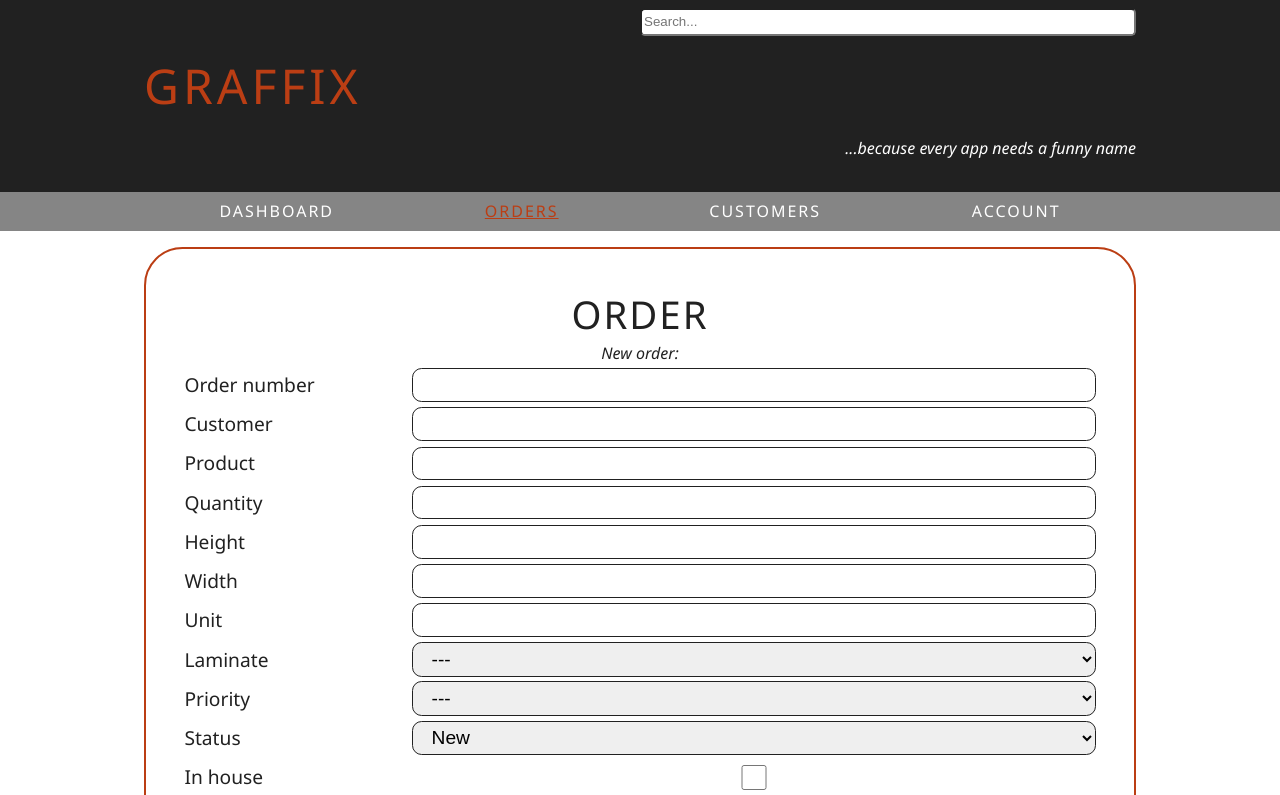
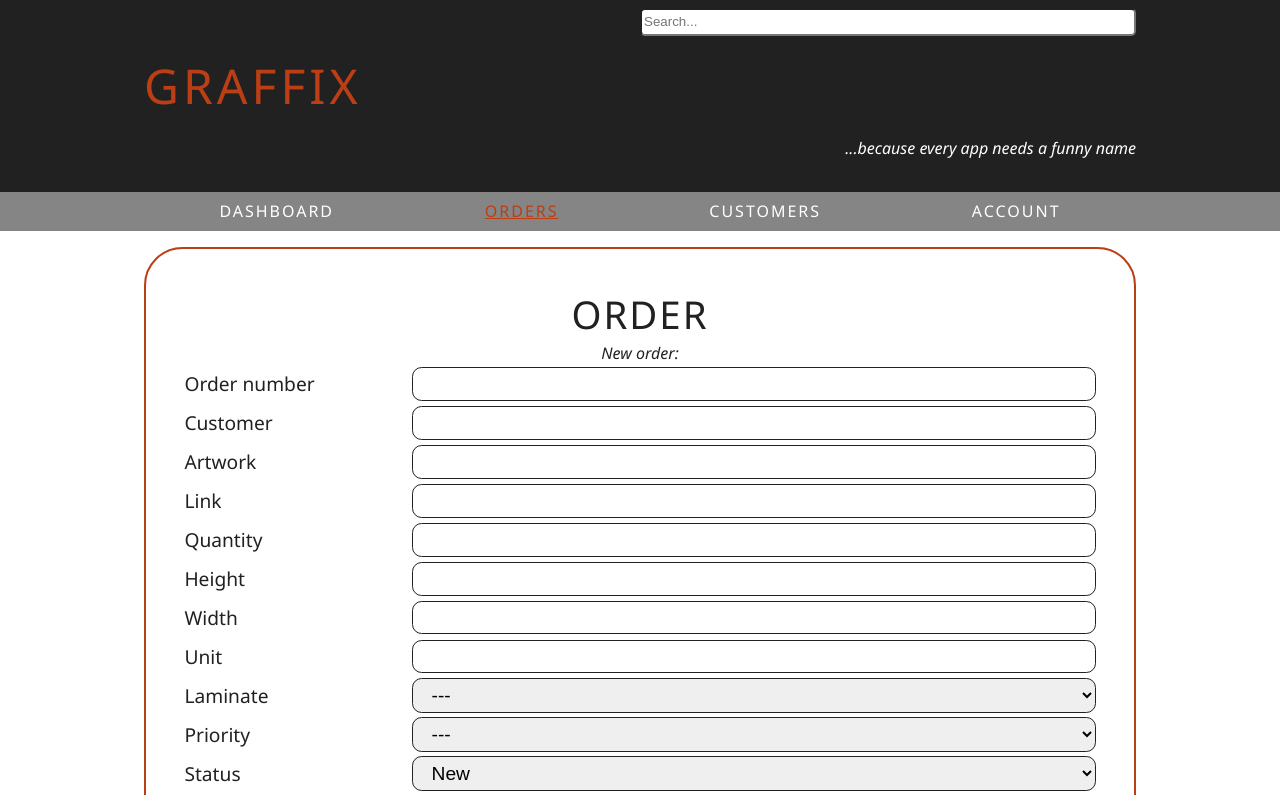
Before and after one commit to iangoodnight/graffix, a Next.js app: page /orders/new in a window 1280 px wide. Shown: the top 795 px of the page. Built offline with nearby package versions, Linux system fonts and the light colour scheme.

Commit message:
fixing this dumb mongo model

```diff
--- a/components/OrderForm.js
+++ b/components/OrderForm.js
@@ -13,18 +13,22 @@ const OrderForm = ({ formId, orderForm, forNewOrder = true }) => {
   const [form, setForm] = useState({
     order_number: orderForm.order_number,
     customer: orderForm.customer,
-    product: orderForm.product,
+    artwork: {
+      title: orderForm.artwork.title,
+      link: orderForm.artwork.link,
+    },
     label_quantity: orderForm.label_quantity,
     label_dimensions: {
-      height: orderForm.height,
-      width: orderForm.width,
-      unit: orderForm.unit,
+      height: orderForm.label_dimensions.height,
+      width: orderForm.label_dimensions.width,
+      unit: orderForm.label_dimensions.unit,
     },
     laminate: orderForm.laminate,
     priority: orderForm.priority,
     status: orderForm.status,
     in_house: orderForm.in_house,
   });
+  console.log(form);
 
   /* PUT method for editing an existing entry */
   const putData = async (form) => {
@@ -71,11 +75,12 @@ const OrderForm = ({ formId, orderForm, forNewOrder = true }) => {
       if (!res.ok) {
         throw new Error(res.status);
       }
-
+      console.log(JSON.stringify(form));
       router.push('/');
     } catch (error) {
       setMessage('Failed to add order');
     }
+
   };
 
   const handleChange = (e) => {
@@ -83,10 +88,44 @@ const OrderForm = ({ formId, orderForm, forNewOrder = true }) => {
     const value = target.name === 'in_house' ? target.checked : target.value;
     const name = target.name;
 
-    setForm({
-      ...form,
-      [name]: value,
-    });
+    switch (name) {
+      case 'artwork':
+        setForm({
+          ...form,
+          artwork: { ...form.artwork, title: value }
+        });
+        break;
+      case 'link':
+        setForm({
+          ...form,
+          artwork: { ...form.artwork, link: value }
+        });
+        break;
+      case 'height':
+        setForm({
+          ...form,
+          label_dimensions: { ...form.label_dimensions, height: value }
+        });
+        break;
+      case 'width':
+        setForm({
+          ...form,
+          label_dimensions: { ...form.label_dimensions, width: value }
+        });
+        break;
+      case 'unit':
+        setForm({
+          ...form,
+          label_dimensions: { ...form.label_dimensions, unit: value }
+        });
+        break;
+      default:
+        setForm({
+          ...form,
+          [name]: value,
+        });
+        break;
+    }
   };
 
   const handleSubmit = (e) => {
@@ -142,11 +181,19 @@ const OrderForm = ({ formId, orderForm, forNewOrder = true }) => {
           required
         />
 
-        <label htmlFor="product">Product</label>
+        <label htmlFor="artwork">Artwork</label>
         <input
           type="text"
-          name="product"
-          value={form.product}
+          name="artwork"
+          value={form.artwork.title}
+          onChange={handleChange}
+        />
+
+        <label htmlFor="link">Link</label>
+        <input
+          type="text"
+          name="link"
+          value={form.artwork.link}
           onChange={handleChange}
         />
 
@@ -169,7 +216,7 @@ const OrderForm = ({ formId, orderForm, forNewOrder = true }) => {
         <label htmlFor="width">Width</label>
         <input
           type="text"
-          name="height"
+          name="width"
           value={form.label_dimensions.width}
           onChange={handleChange}
         />
@@ -177,6 +224,7 @@ const OrderForm = ({ formId, orderForm, forNewOrder = true }) => {
         <label htmlFor="unit">Unit</label>
         <input
           type="text"
+          name="unit"
           maxLength="16"
           value={form.label_dimensions.unit}
           onChange={handleChange}
--- a/components/OrderForm.module.scss
+++ b/components/OrderForm.module.scss
@@ -30,6 +30,12 @@
     border-radius: .5em;
     border: 1px solid $main-color;
     font-size: inherit;
+
+    &:focus {
+      border-radius: .5em;
+      border: 2px solid $secondary-color;
+      outline: none;
+    }
   }
   input[type="checkbox"] {
     min-height: 1.3em;
--- a/models/Order.js
+++ b/models/Order.js
@@ -13,8 +13,9 @@ const OrderSchema = new mongoose.Schema(
       required: [true, 'Please provide a customer name.'],
       maxlength: [64, 'Name cannot be more than 64 characters.'],
     },
-    product: {
-      type: String,
+    artwork: {
+      title: String,
+      link: String,
     },
     label_quantity: {
       type: Number,
--- a/pages/orders/[id]/index.js
+++ b/pages/orders/[id]/index.js
@@ -37,6 +37,8 @@ export async function getServerSideProps({ params }) {
 
   const order = await Order.findById(params.id).lean();
   order._id = order._id.toString();
+  order.createdAt = new Date(order?.createdAt || null).getDate();
+  order.updatedAt = new Date(order?.updatedAt || null).getDate();
 
   return { props: { order } };
 }
--- a/pages/orders/new.js
+++ b/pages/orders/new.js
@@ -4,8 +4,16 @@ const NewOrder = () => {
   const orderForm = {
     order_number: '',
     customer: '',
-    product: '',
+    artwork: {
+      title: '',
+      link: '',
+    },
     label_quantity: '',
+    label_dimensions: {
+      height: '',
+      width: '',
+      unit: '',
+    },
     laminate: '',
     priority: '',
     status: 'new',
```
Also changed, not shown: components/Table.js (+15 -3 lines), components/TableRow.js (+20 -9 lines), pages/orders/[id]/edit.js (+10 -1 lines), pages/orders/production.js (+3 -5 lines), pages/orders/queue.js (+3 -5 lines), 1 other file (tests, documents, lock files or other folders).
